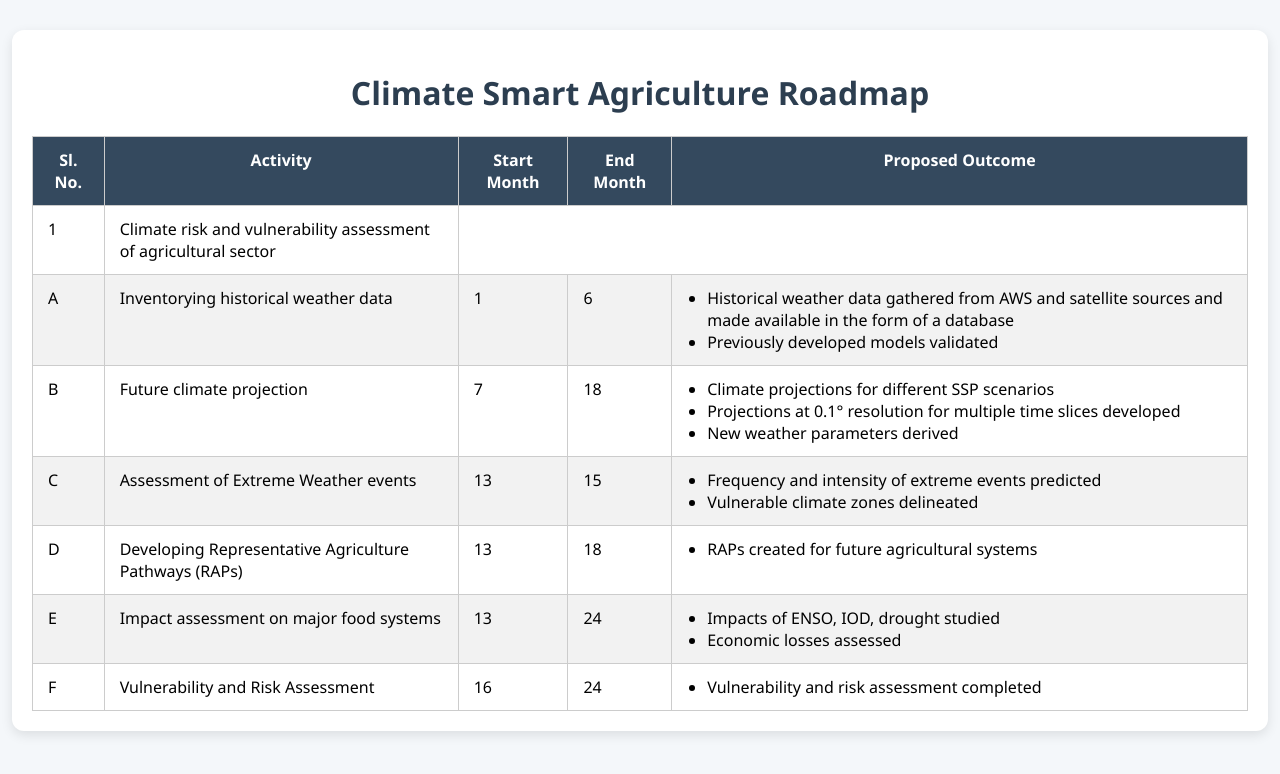
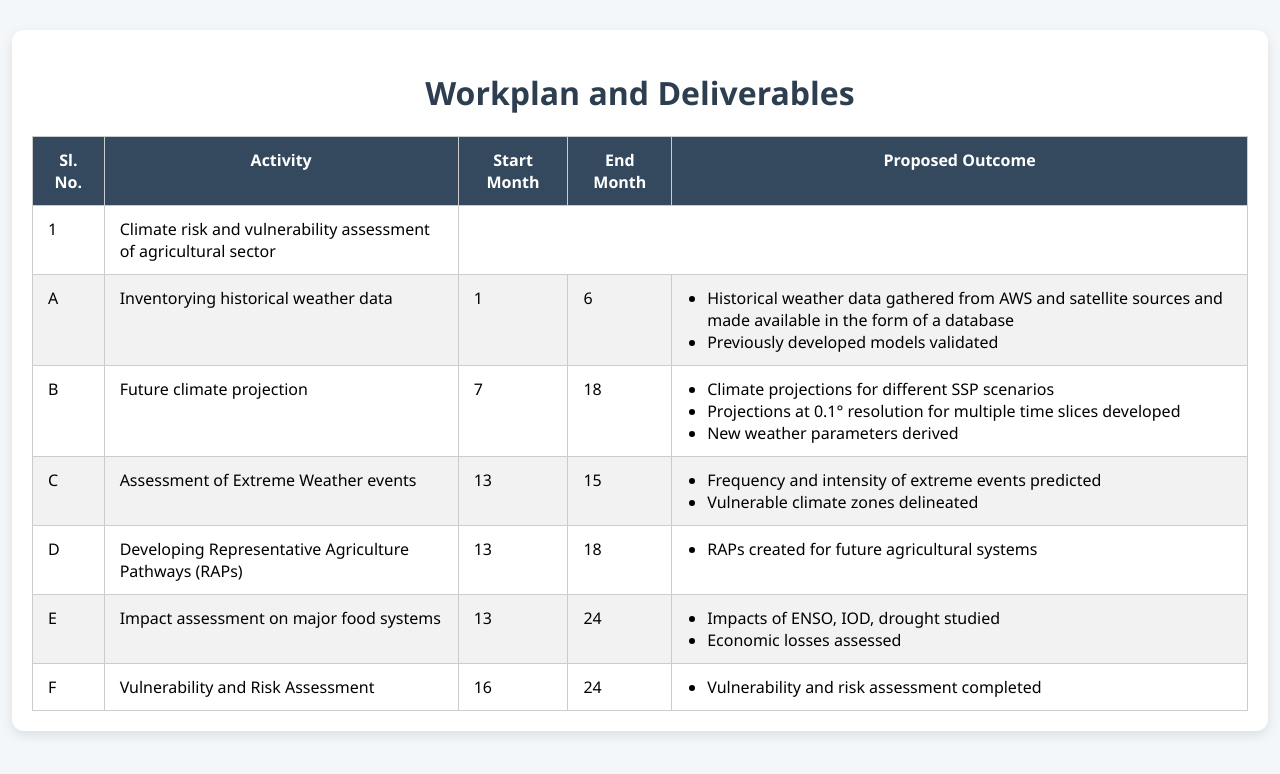
Before and after one commit to CoE-CDRA-TNAU/coecdra-site, a plain HTML site: page index.html in a window 1280 px wide. Drawn offline with Linux system fonts and the light colour scheme.

Commit message:
Update index.html

```diff
--- a/index.html
+++ b/index.html
@@ -9,7 +9,7 @@
 </head>
 <body>
     <div class="container">
-        <h1>Climate Smart Agriculture Roadmap</h1>
+        <h1>Workplan and Deliverables</h1>
         <table>
             <thead>
                 <tr>
```
